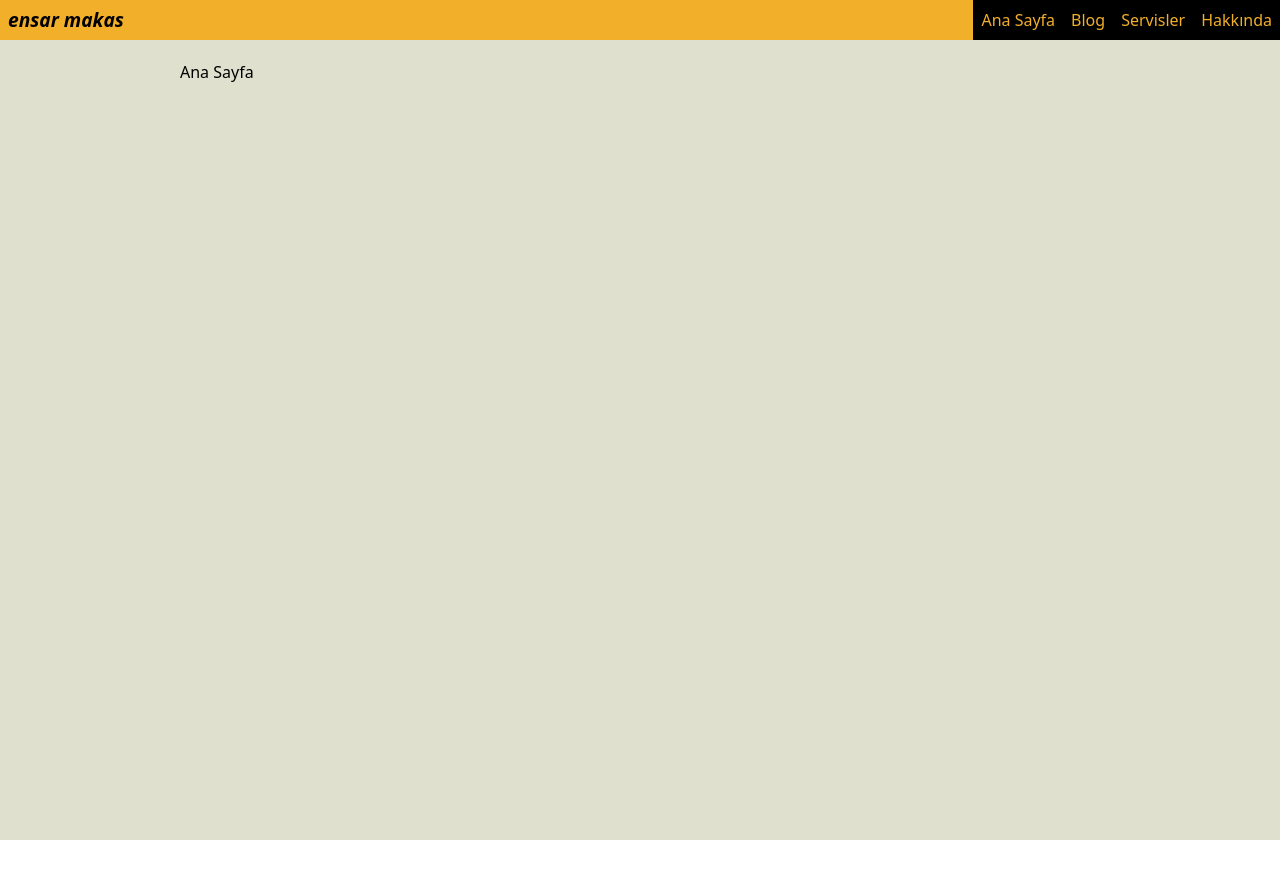
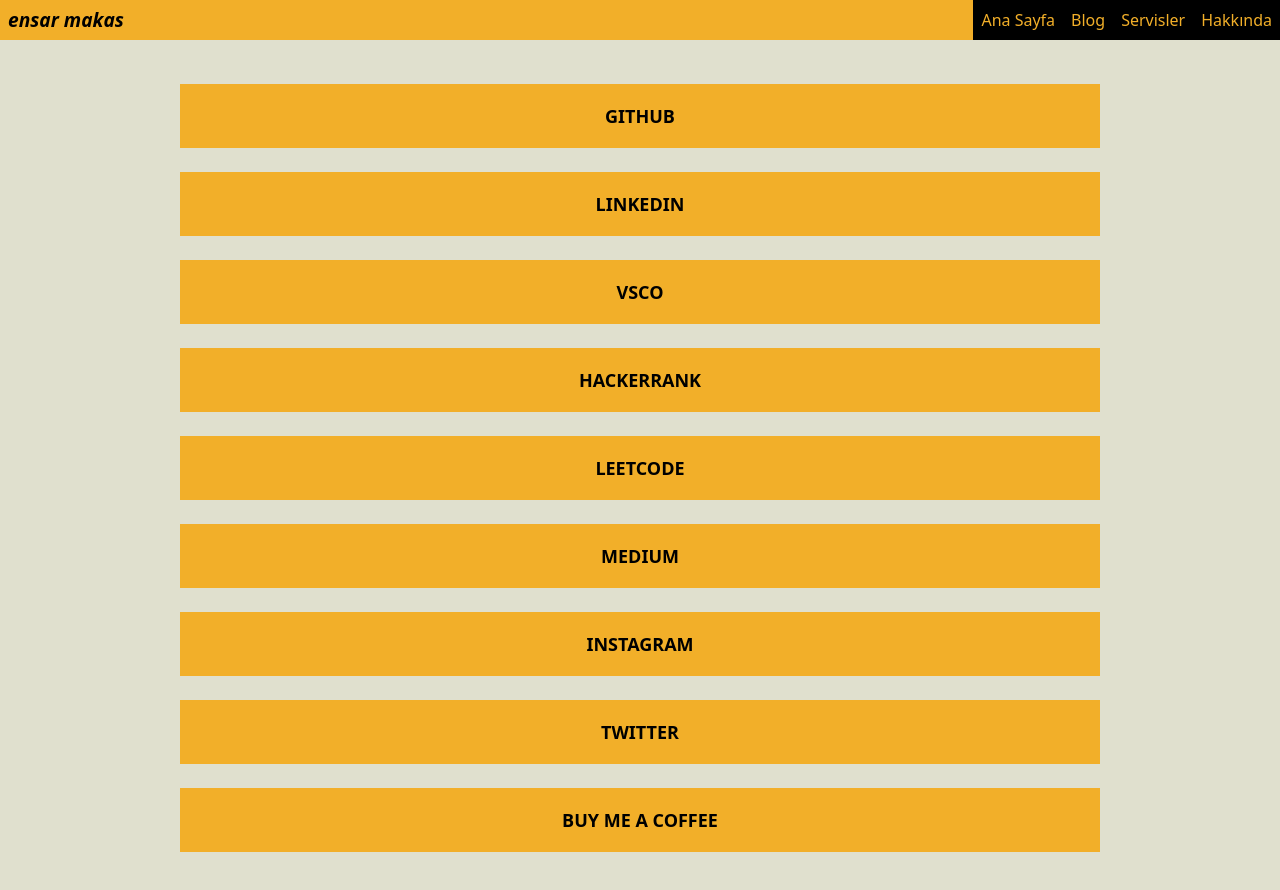
Before and after one commit to rasnesakam/emakas, a React (Create React App) app in the folder app/: page / in a window 1280 px wide. Shown: the top 890 px of the page. Before the commit the page ends 840 px from the top, so only its background shows below. Built offline with nearby package versions, Linux system fonts and the light colour scheme.

Commit message:
Ana sayfaya linkree tarzı bir şey eklendi

```diff
--- a/app/src/Routes/Home/index.jsx
+++ b/app/src/Routes/Home/index.jsx
@@ -1,6 +1,33 @@
+import { useState } from "react";
+
 export const Home = () => {
 
+	let links = [
+		{title:"Github",link:"https://www.github.com/rasnesakam", desc:""},
+		{title:"LinkedIn",link:"https://www.linkedin.com/in/ensar-makas-a16b69199/", desc:""},
+		{title:"VSCO",link:"https://www.vsco.co/rasnesakam/gallery", desc:""},
+		{title:"HackerRank",link:"https://www.hackerrank.com/ensar_makas", desc:""},
+		{title:"LeetCode",link:"https://leetcode.com/emakas/", desc:""},
+		{title:"Medium",link:"https://medium.com/@emakas", desc:""},
+		{title:"Instagram",link:"https://instagram.com/prilog.e?igshid=YmMyMTA2M2Y=", desc:""},
+		{title:"Twitter",link:"https://twitter.com/ensar_makas", desc:""},
+		{title:"Buy me a coffee",link:"https://www.buymeacoffee.com/emakas", desc:""},
+	];
+	const [data, setData] = useState(links);
     return (<>
-        <h1>Ana Sayfa</h1>
+        {data.map((item) => {
+
+			return (
+				<a href={item.link} target="_blank" className="m-5">
+					<div className="flex flex-row justify-center sm:flex-row border-2 border-secondary bg-secondary transform transition duration-500 hover:scale-105">
+						<div className="flex flex-col items-center m-2">
+							<div className="uppercase text-lg font-bold p-2">{item.title}</div>
+							<div className="text-base italic">{item.desc}</div>
+						</div>
+					</div>
+				</a>
+			)
+		})}
+
     </>);
 }
```
